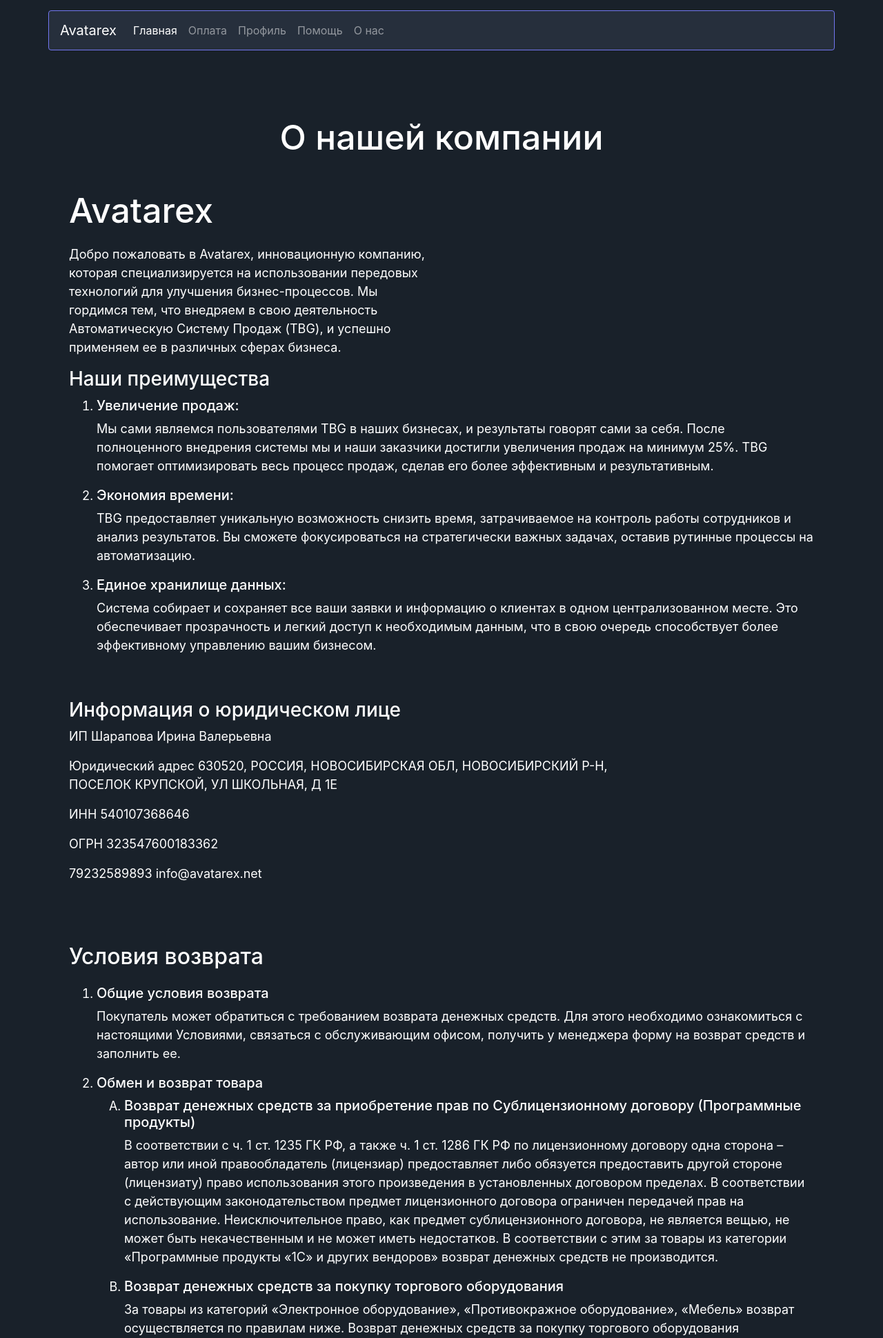
After one commit to Oleg-Pashchenko/avatarex-site, a Django app: page /about/ in a window 1280 px wide. The commit adds this page. Shown: the top 1940 px of the page at 69% size. Run offline with Django 4.2, Linux system fonts and the light colour scheme; some libraries are stand-ins or nearby versions.

Commit message:
update vlad branch 10

```diff
--- a/home/new_views.py
+++ b/home/new_views.py
@@ -145,3 +145,8 @@ def database_and_knowledge_mode(request):
 @login_required
 def payment(request):
     return render(request, 'home/payment.html')
+
+
+
+def about(request):
+    return render(request, 'home/about.html')
--- a/home/urls.py
+++ b/home/urls.py
@@ -5,7 +5,7 @@ urlpatterns = [
     path('', views.main, name='main'),
     path('home/', views.home, name='home'),
     path('payment/', new_views.payment, name='payment'),
-    path('stats/', views.tomorrow, name='stats'),
+    path('about/', new_views.about, name='about'),
     path('help/', views.tomorrow, name='help'),
     path('profile/', views.profile, name='profile'),
     path('old-database-mode/', views.db_mode, name='db_mode'),
--- a/templates/core/base.html
+++ b/templates/core/base.html
@@ -16,19 +16,7 @@
 </head>
 <body>
 <div class="container">
-    <!--<nav class="navbar navbar-expand-lg navbar-light header-container navbar-dark  text-white rounded p-2 row ">
-        <a class=" navbar-brand nav-item nav-link col-2" href="{% url 'main' %}">Avatarex</a>
 
-        <div class="collapse navbar-collapse" id="navbarNavAltMarkup">
-            <div class="navbar-nav">
-                <a class="nav-item nav-link col-2" href="{% url 'home' %}">Главная</a>
-                <a class="nav-item nav-link col-2" href="{% url 'payment' %}">Оплата</a>
-                <a class="nav-item nav-link col-10 mr-5" href="{% url 'stats' %}">Статистика</a>
-                <a class="nav-item nav-link col-2 ml-5" href="{% url 'profile' %}">Профиль</a>
-                <a class="nav-item nav-link col-2" href="{% url 'help' %}">Помощь</a>
-            </div>
-        </div>
-    </nav> -->
     <nav class="navbar navbar-expand-lg navbar-light header-container navbar-dark  text-white rounded p-2 row">
         <a class=" navbar-brand ml-2" href="{% url 'main' %}">Avatarex</a>
         <a  data-toggle="collapse" data-target="#navbarNav" aria-controls="navbarNav"
@@ -47,14 +35,13 @@
                     <a class="nav-item nav-link col-2" href="{% url 'payment' %}">Оплата</a>
                 </li>
                 <li class="nav-item">
-                    <a class="nav-item nav-link col-2" href="{% url 'stats' %}">Статистика</a>
+                    <a class="nav-item nav-link col-2" href="{% url 'profile' %}">Профиль</a>
                 </li>
                 <li class="nav-item">
-                    <a class="nav-item nav-link col-2" href="{% url 'profile' %}">Профиль</a>
+                    <a class="nav-item nav-link col-2" href="{% url 'help' %}">Помощь</a>
                 </li>
-
                 <li class="nav-item">
-                    <a class="nav-item nav-link col-2" href="{% url 'help' %}">Помощь</a>
+                    <a class="nav-item nav-link col" href="{% url 'about' %}">О нас</a>
                 </li>
             </ul>
         </div>
--- /dev/null
+++ b/templates/home/about.html
@@ -0,0 +1,168 @@
+{% extends "core/base.html" %}
+
+{% block head %}
+    {{ block.super }}
+
+{% endblock %}
+{% load static %}
+
+{% block content %}
+    <style type="text/css">
+
+        ol {
+            font-size: 18px;
+        }
+
+        img {
+            max-width: 100%;
+            max-height: 100%;
+        }
+
+        h1 {
+            font-size: 50px;
+            margin-top: 30px;
+            margin-bottom: 20px;
+        }
+
+        h2 {
+            margin-top: 40px;
+            margin-bottom: 20px;
+        }
+
+        p {
+            font-size: 18px;
+        }
+    </style>
+    <h1 class="text-center mb-3">О нашей компании</h1>
+    <div class="container ">
+        <div class="row">
+            <div class="col-12">
+                <h1>Avatarex</h1>
+            </div>
+        </div>
+    </div>
+
+    <div class="container mb-5">
+        <div class="row">
+            <div class="col-12 col-sm-12 col-md-6 col-lg-6 col-xl-6">
+                <p>Добро пожаловать в Avatarex, инновационную компанию,
+                    которая специализируется на использовании передовых технологий для улучшения бизнес-процессов.
+                    Мы гордимся тем, что внедряем в свою деятельность Автоматическую Систему Продаж (TBG), и успешно
+                    применяем ее в различных сферах бизнеса.</p>
+
+            </div>
+            <div class="col-12">
+                <h3>Наши преимущества</h3>
+                <ol>
+                    <li><h5>Увеличение продаж:</h5>
+                        <p>Мы сами являемся пользователями TBG в наших бизнесах, и результаты говорят сами за себя.
+                            После полноценного внедрения системы мы и наши заказчики достигли увеличения продаж на
+                            минимум 25%. TBG помогает оптимизировать весь процесс продаж, сделав его более эффективным и
+                            результативным.</p></li>
+                    <li><h5>Экономия времени:</h5>
+                        <p>TBG предоставляет уникальную возможность снизить время, затрачиваемое на контроль работы
+                            сотрудников и анализ результатов. Вы сможете фокусироваться на стратегически важных задачах,
+                            оставив рутинные процессы на автоматизацию.</p></li>
+                    <li><h5>Единое хранилище данных: </h5>
+                        <p>Система собирает и сохраняет все ваши заявки и информацию о клиентах в одном централизованном
+                            месте. Это обеспечивает прозрачность и легкий доступ к необходимым данным, что в свою
+                            очередь способствует более эффективному управлению вашим бизнесом.</p></li>
+                </ol>
+            </div>
+        </div>
+    </div>
+
+
+    <div class="container mb-5">
+        <h3>Информация о юридическом лице </h3>
+        <p>ИП Шарапова Ирина Валерьевна</p>
+
+        <p>Юридический адрес
+            630520, РОССИЯ, НОВОСИБИРСКАЯ ОБЛ, НОВОСИБИРСКИЙ Р-Н,<br>
+            ПОСЕЛОК КРУПСКОЙ, УЛ ШКОЛЬНАЯ, Д 1Е</p>
+
+        <p>ИНН
+            540107368646</p>
+
+        <p>ОГРН
+            323547600183362</p>
+
+        <p> 79232589893
+            info@avatarex.net</p></div>
+
+    <div class="container ">
+        <div class="row">
+            <div class="col-12">
+                <h2>Условия возврата</h2>
+                <ol>
+                    <li class="mb-3"><h5>Общие условия возврата</h5>
+                        Покупатель может обратиться с требованием возврата денежных средств. Для этого необходимо
+                        ознакомиться с настоящими Условиями, связаться с обслуживающим офисом, получить у менеджера
+                        форму на возврат средств и заполнить ее.
+                    </li>
+                    <li><h5>Обмен и возврат товара</h5>
+                        <ol class="inner_ol" type="A">
+                            <li class="mb-3"><h5>Возврат денежных средств за приобретение прав по Сублицензионному договору
+                                (Программные продукты)</h5>В соответствии с ч. 1 ст. 1235 ГК РФ, а также ч. 1 ст. 1286
+                                ГК РФ по лицензионному договору одна сторона – автор или иной правообладатель
+                                (лицензиар) предоставляет либо обязуется предоставить другой стороне (лицензиату) право
+                                использования этого произведения в установленных договором пределах. В соответствии с
+                                действующим законодательством предмет лицензионного договора ограничен передачей прав на
+                                использование. Неисключительное право, как предмет сублицензионного договора, не
+                                является вещью, не может быть некачественным и не может иметь недостатков. В
+                                соответствии с этим за товары из категории «Программные продукты «1С» и других вендоров»
+                                возврат денежных средств не производится.
+                            </li>
+                            <li class="mb-3"><h5>Возврат денежных средств за покупку торгового оборудования</h5>За товары из
+                                категорий «Электронное оборудование», «Противокражное оборудование», «Мебель» возврат
+                                осуществляется по правилам ниже. Возврат денежных средств за покупку торгового
+                                оборудования осуществляется, если: заказанное клиентом оборудование отличается от
+                                фактически поставленного; товар ненадлежащего качества (п. 2 ст. 475 ГК РФ), который не
+                                обладает заявленными в описании характеристиками, что ухудшает его потребительские
+                                свойства; обнаружена некомплектность товара. В случае некомплектности торгового
+                                оборудования в течение 3 недель должна быть произведена замена проданного
+                                недоукомплектованного товара на аналогичный или произведена доукомплектация товара.
+                                Данные правоотношения регламентируются договором на поставку товара.
+                            </li>
+                        </ol>
+                    </li >
+                    <li class="mb-3"><h5>Порядок предъявления претензий и регламент возврата денежных средств</h5>В случае выявления
+                        несоответствия количества и/или качества товара, покупатель обязан поставить
+                        поставщика в известность об этом непосредственно в момент получения товара. Для этого необходимо
+                        связаться с менеджером обслуживающего офиса и следовать его дальнейшим инструкциям. Необходимо
+                        иметь при себе документы, подтверждающие приемку и оплату товара – кассовый чек, товарная
+                        накладная. Для оформления возврата денежных средств следует: обратиться в обслуживающий офис,
+                        заполнить предоставленную менеджером форму на возврат средств. Если покупатель произвел оплату
+                        по безналичному расчету, возврат осуществляется по безналичному расчету. При оплате наличными
+                        денежные средства будут возвращены наличными. Возврат денежных средств производится в течение 3
+                        недель. Для установления более точного срока возврата денежных средств необходимо связаться с
+                        менеджером. Все нестандартные ситуации решаются в особом порядке после детального обсуждения с
+                        менеджером
+                    </li>
+                </ol>
+                <h2>Общие рекомендации:</h2>
+                <ul>
+                    <li>При возникновении ситуации, требующей возврата услуги, рекомендуется немедленно связаться с
+                        нашим отделом поддержки для дальнейших инструкций и урегулирования вопроса
+                    </li>
+                    <li>Заявки на возврат рассматриваются индивидуально, с учетом обстоятельств и договоренностей между
+                        сторонами
+                    </li>
+                </ul>
+                <p>Мы ценим каждого нашего клиента и стремимся предоставить услуги на высшем уровне.
+                    Если у вас возникли вопросы или сомнения относительно возврата услуги, не стесняйтесь связаться с
+                    нашей службой поддержки для получения дополнительной информации и консультаций</p>
+            </div>
+        </div>
+    </div>
+
+    <div class="container mb-3">
+        <div class="row">
+            <div class="col-12">
+                <a href="https://telegra.ph/DOGOVOR-PUBLICHNOJ-OFERTY-internet-magazina-avatarexfun-08-04">Договор
+                    публичной оферты</a>
+            </div>
+        </div>
+    </div>
+
+{% endblock %}
```
Also changed, not shown: static/css/payment.css (+20 -5 lines), templates/home/payment.html (+42 -13 lines).
